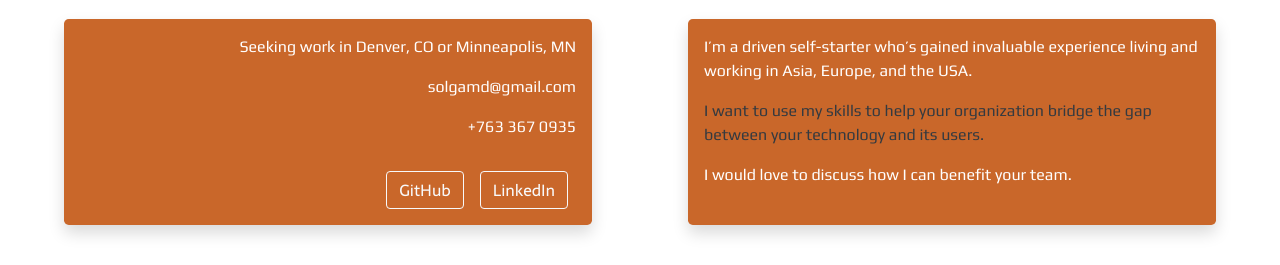
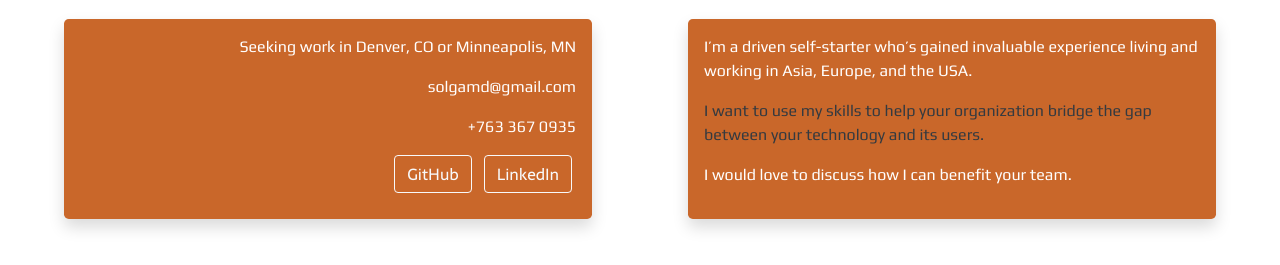
Before and after one commit to solgamd/Bootstrap-Resume, a website: page public/index.html in a window 1280 px wide. Shown: the part 262-527 px from the top of the page. Drawn offline with nearby package versions, Linux system fonts and the light colour scheme.

Commit message:
Fixed buttons in About

```diff
--- a/public/index.html
+++ b/public/index.html
@@ -63,8 +63,8 @@
                 <p class="d-flex justify-content-end">solgamd@gmail.com</p>
                 <p class="d-flex justify-content-end">+763 367 0935</p>
                 <div class="d-flex justify-content-end">
-                    <a class="btn btn-outline-light mt-3 mx-2" href="https://github.com/solgamd" target="_blank">GitHub</a>
-                    <a class="btn btn-outline-light mt-3 mx-2" href="https://www.linkedin.com/in/megandsolga/" target="_blank">LinkedIn</a>
+                    <a class="btn btn-outline-light mx-2" href="https://github.com/solgamd" target="_blank">GitHub</a>
+                    <a class="btn btn-outline-light mx-1" href="https://www.linkedin.com/in/megandsolga/" target="_blank">LinkedIn</a>
                 </div>
             </div>
             <div class="col p-3 mx-5 d-flex flex-column bg-primary text-white rounded-lg shadow">
```
